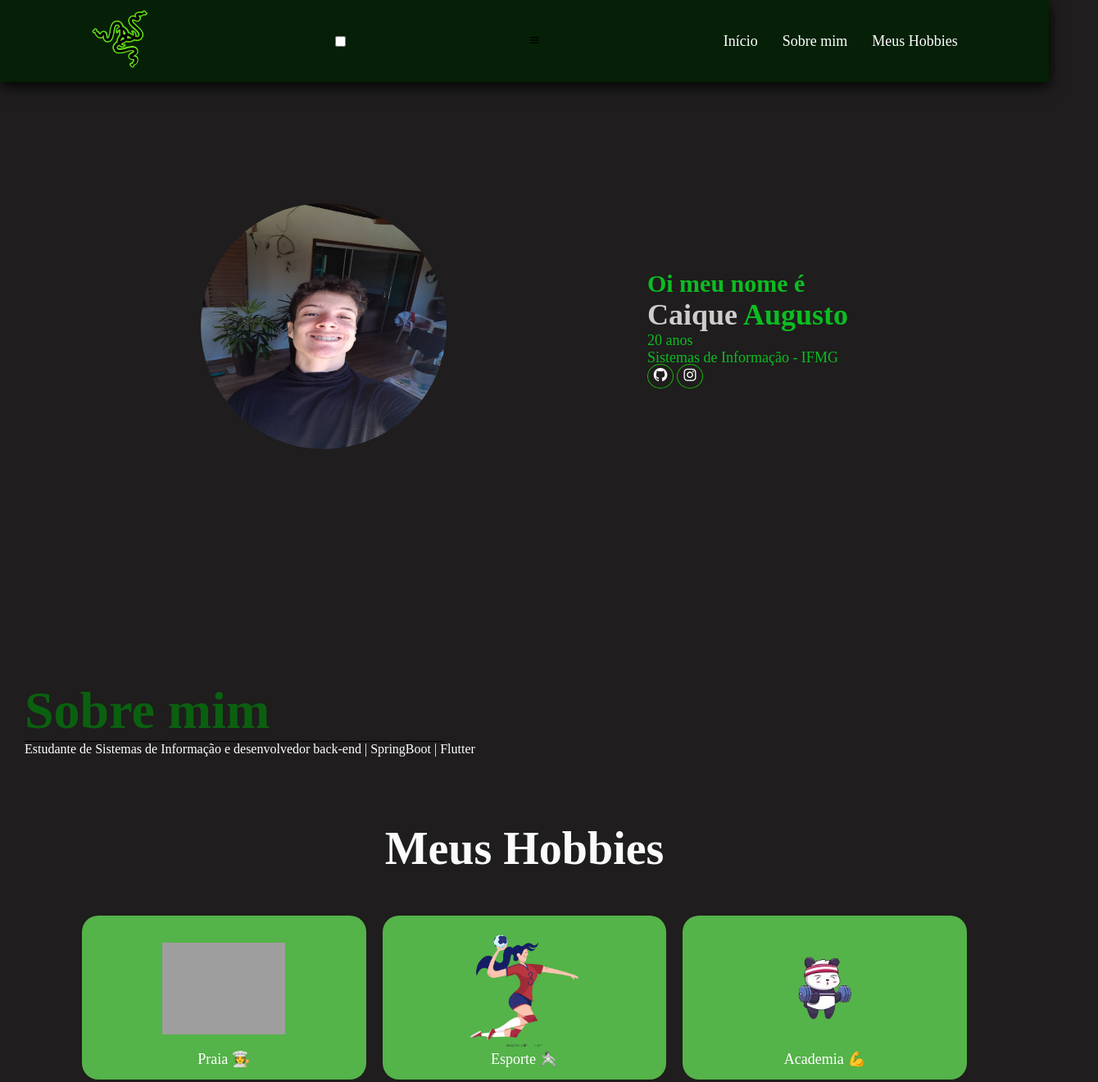
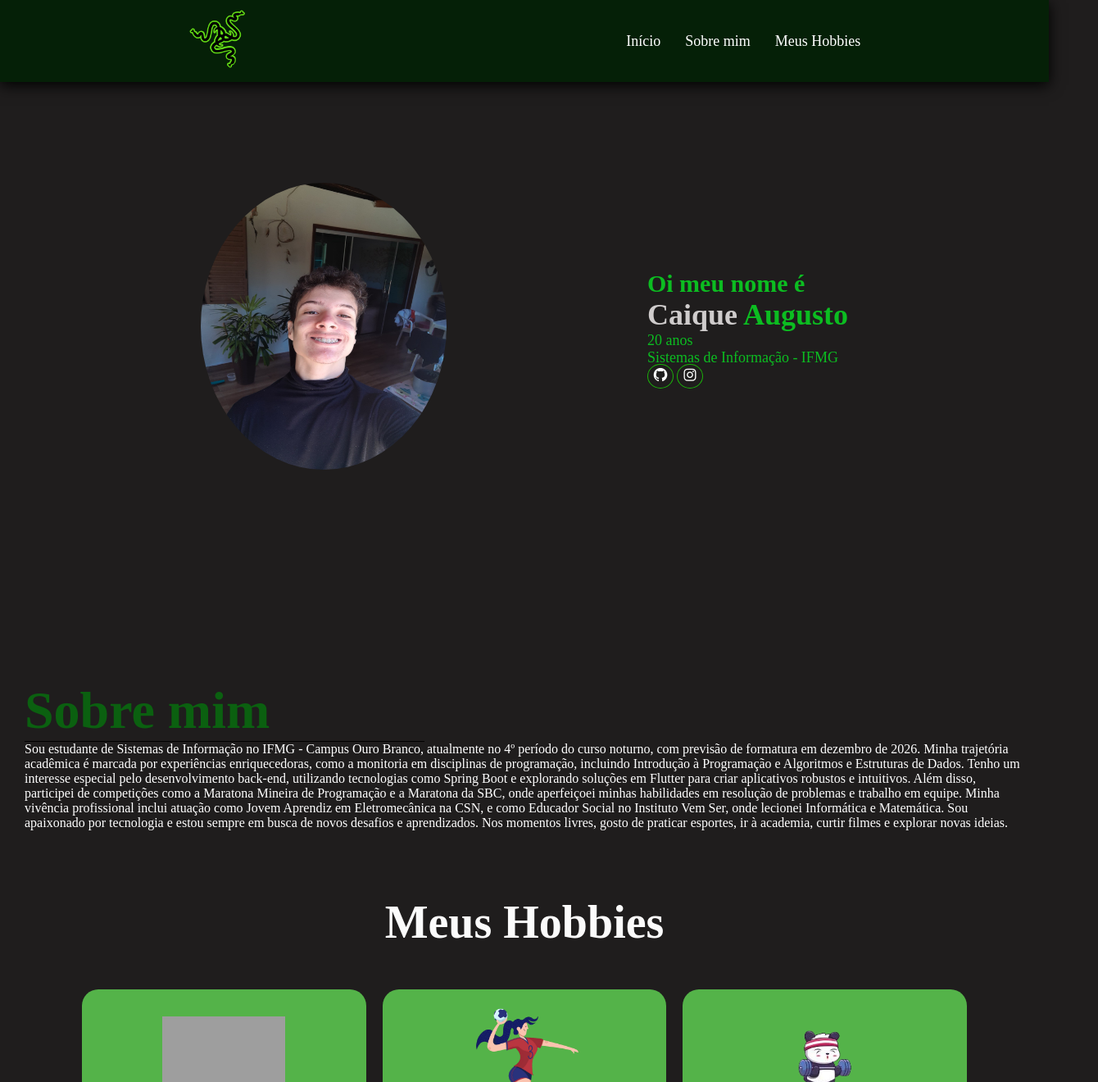
Before and after one commit to Caiquekola/ProjetoIntegradorSuelen, a plain HTML site: page Caique Augusto/index.html in a window 1280 px wide. Shown: the top 1320 px of the page at 82% size, 1340 px wide, since content can reach past the window. Drawn offline with nearby package versions, Linux system fonts and the light colour scheme; grey boxes are pictures that could not be loaded.

Commit message:
código final

```diff
--- a/Caique Augusto/index.html
+++ b/Caique Augusto/index.html
@@ -3,7 +3,7 @@
 
 <head>
     <link rel="stylesheet" href="style.css">
-    <title>Isadora Panzera</title>
+    <title>Caique Augusto</title>
     <link href='https://unpkg.com/boxicons@2.1.4/css/boxicons.min.css' rel='stylesheet'>
 </head>
 
@@ -13,21 +13,11 @@
             <img src="Razer.png" class="logo">
         </div>
 
-        <input type="checkbox" id="click">
-
-        <label for="click" class="mainicon">
-            <div class="menu">
-                <i class='bx bx-menu'></i>
-            </div>
-        </label>
-
         <div>
             <ul class="navBar">
-                <li class="navItem">Início</li>
-                <li class="navItem">Sobre mim</li>
-                <li class="navItem">Meus Hobbies</li>
-
-
+                <li class="navItem"><a href="#">Início</a></li>
+                <li class="navItem"><a href="#sobreMim">Sobre mim</a></li>
+                <li class="navItem"><a href="#hobbies">Meus Hobbies</a></li>
             </ul>
         </div>
     </header>
@@ -48,13 +38,29 @@
 
         </div>
     </section>
-    <section class="sobreMim">
+    <section class="sobreMim" id="sobreMim">
         <h1>Sobre mim</h1>
-        <p class="meuTexto">Estudante de Sistemas de Informação e desenvolvedor back-end | SpringBoot | Flutter</p>
+        <p class="meuTexto">
+            Sou estudante de Sistemas de Informação no IFMG - Campus Ouro Branco, atualmente no 4º período do curso
+            noturno, com previsão de formatura em dezembro de 2026. Minha trajetória acadêmica é marcada por
+            experiências enriquecedoras, como a monitoria em disciplinas de programação, incluindo Introdução à
+            Programação e Algoritmos e Estruturas de Dados.
+
+            Tenho um interesse especial pelo desenvolvimento back-end, utilizando tecnologias como Spring Boot e
+            explorando soluções em Flutter para criar aplicativos robustos e intuitivos. Além disso, participei de
+            competições como a Maratona Mineira de Programação e a Maratona da SBC, onde aperfeiçoei minhas habilidades
+            em resolução de problemas e trabalho em equipe.
+
+            Minha vivência profissional inclui atuação como Jovem Aprendiz em Eletromecânica na CSN, e como Educador
+            Social no Instituto Vem Ser, onde lecionei Informática e Matemática. Sou apaixonado por tecnologia e estou
+            sempre em busca de novos desafios e aprendizados. Nos momentos livres, gosto de praticar esportes, ir à
+            academia, curtir filmes e explorar novas ideias.
+
+        </p>
     </section>
 
     <!-- Hobbies -->
-    <section class="hobbies">
+    <section class="hobbies" id="hobbies">
         <h1>Meus Hobbies</h1>
         <div class="cards">
             <div class="hobbie-card">
@@ -62,23 +68,23 @@
                 <h2>Praia 🧑‍🍳</h2>
             </div>
             <div class="hobbie-card">
-                <img src="/arquivos/esporte.png" alt="esporte">
+                <img src="./arquivos/esporte.png" alt="esporte">
                 <h2>Esporte 🤺</h2>
             </div>
             <div class="hobbie-card">
-                <img src="/arquivos/academia.png" alt="academia">
+                <img src="./arquivos/academia.png" alt="academia">
                 <h2>Academia 💪</h2>
             </div>
             <div class="hobbie-card">
-                <img src="/arquivos/filme.png" alt="filme">
+                <img src="./arquivos/filme.png" alt="filme">
                 <h2>Filme</h2>
             </div>
             <div class="hobbie-card">
-                <img src="/arquivos/filme.png" alt="filme">
+                <img src="./arquivos/filme.png" alt="filme">
                 <h2>Filme</h2>
             </div>
             <div class="hobbie-card">
-                <img src="/arquivos/filme.png" alt="filme">
+                <img src="./arquivos/filme.png" alt="filme">
                 <h2>Filme</h2>
             </div>
         </div>
--- a/Caique Augusto/style.css
+++ b/Caique Augusto/style.css
@@ -2,6 +2,7 @@
     margin: 0;
     padding: 0;
     scroll-behavior: smooth;
+    box-sizing: border-box;
 }
 
 body {
@@ -29,12 +30,14 @@ body {
     list-style: none;
 }
 
-.navItem {
+.navItem a{
     font-size: 18px;
     color: white;
+    text-decoration: none;
 }
 
-.navItem:hover {
+
+.navItem:hover a{
     cursor: pointer;
     color: rgb(35, 107, 50);
     transition: 0.3s;
@@ -49,7 +52,7 @@ body {
 
 .minhaImagem {
     border-radius: 50%;
-    height: 300px;
+    height: 350px;
     width: 300px;
 }
 
```
